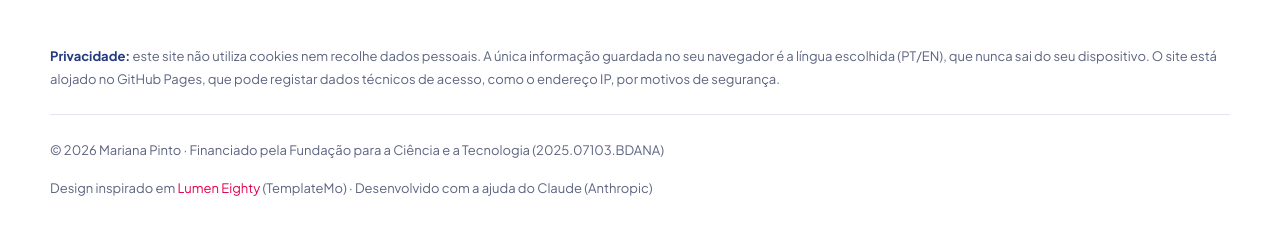
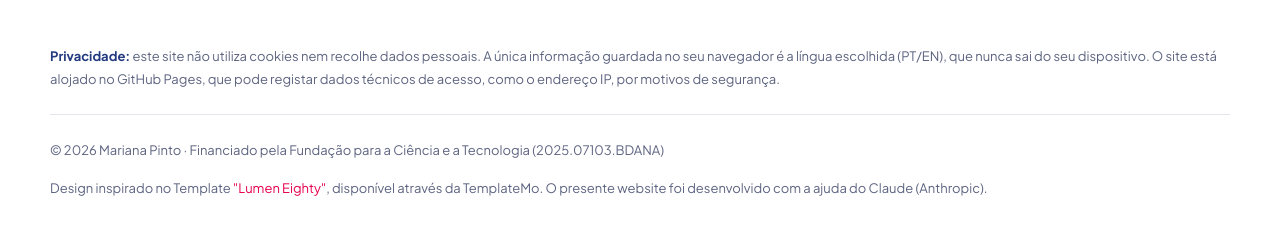
Before and after one commit to mariana-pinto-psych/fromfostercaretoadoption, a plain HTML site: page index.html in a window 1280 px wide. Shown: the part 6625-6860 px from the top of the page. Drawn offline with Linux system fonts and the light colour scheme.

Commit message:
Update index.html

```diff
--- a/index.html
+++ b/index.html
@@ -888,7 +888,7 @@
     <p class="privacy-note" lang="en"><strong>Privacy:</strong> this website does not use cookies or collect personal data. The only information stored in your browser is your language choice (PT/EN), which never leaves your device. The site is hosted on GitHub Pages, which may log technical access data, such as IP addresses, for security purposes.</p>
     <div class="footer-base">
       <span>© 2026 Mariana Pinto · <span lang="pt">Financiado pela Fundação para a Ciência e a Tecnologia (2025.07103.BDANA)</span><span lang="en">Funded by Fundação para a Ciência e a Tecnologia (2025.07103.BDANA)</span></span>
-      <span><span lang="pt">Design inspirado em</span><span lang="en">Design inspired by</span> <a href="https://templatemo.com/tm-628-lumen-eighty">Lumen Eighty</a> (TemplateMo) · <span lang="pt">Desenvolvido com a ajuda do Claude (Anthropic)</span><span lang="en">Built with the help of Claude (Anthropic)</span></span>
+      <span><span lang="pt">Design inspirado no Template</span><span lang="en">Design inspired by</span> <a href="https://templatemo.com/tm-628-lumen-eighty">"Lumen Eighty"</a>, disponível através da TemplateMo. O presente website foi desenvolvido com a ajuda do Claude (Anthropic).</span><span lang="en">This website project was built with the help of Claude (Anthropic)</span></span>
     </div>
   </div>
 </footer>
```
